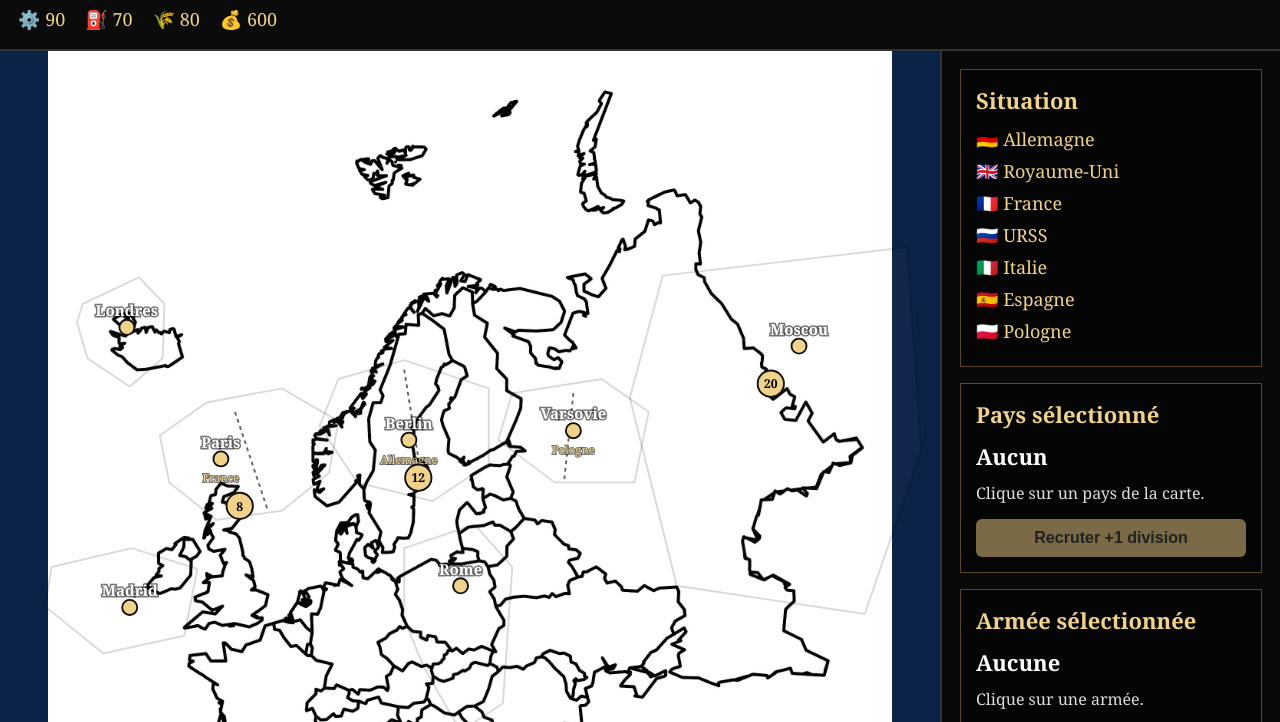
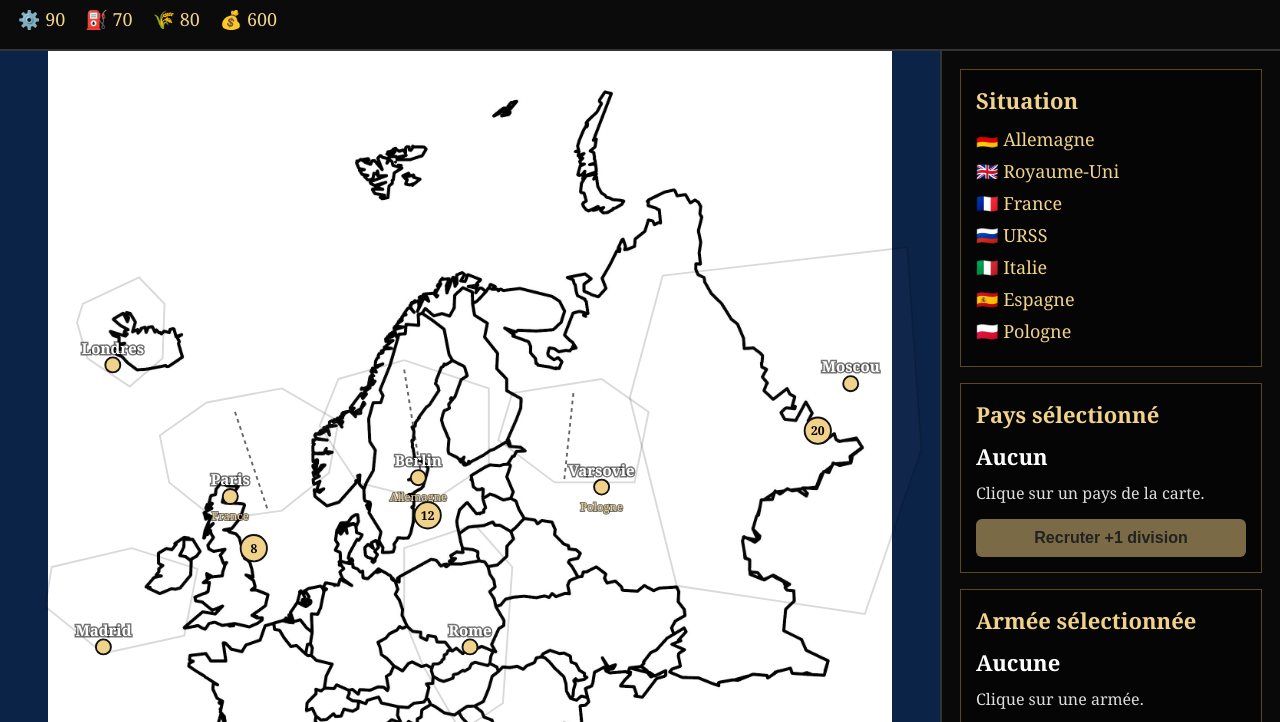
Before and after one commit to naidenliam-code/strategy-game, a website: page index.html in a window 1280 px wide. Shown: the part 78-800 px from the top of the page. Drawn offline with Linux system fonts and the light colour scheme.

Commit message:
Update index.html

```diff
--- a/index.html
+++ b/index.html
@@ -361,37 +361,37 @@
         <line class="province" x1="430" y1="240" x2="450" y2="365" />
         <line class="province" x1="610" y1="265" x2="600" y2="360" />
 
-        <!-- CAPITALES -->
-        <circle class="city" cx="135" cy="195" r="8" />
-        <circle class="city" cx="235" cy="335" r="8" />
-        <circle class="city" cx="138" cy="493" r="8" />
-        <circle class="city" cx="435" cy="315" r="8" />
-        <circle class="city" cx="490" cy="470" r="8" />
-        <circle class="city" cx="610" cy="305" r="8" />
-        <circle class="city" cx="850" cy="215" r="8" />
+        <!-- CAPITALES MIEUX REPLACÉES -->
+        <circle class="city" cx="120" cy="235" r="8" />
+        <circle class="city" cx="245" cy="375" r="8" />
+        <circle class="city" cx="110" cy="535" r="8" />
+        <circle class="city" cx="445" cy="355" r="8" />
+        <circle class="city" cx="500" cy="535" r="8" />
+        <circle class="city" cx="640" cy="365" r="8" />
+        <circle class="city" cx="905" cy="255" r="8" />
 
         <!-- NOMS CLIQUABLES -->
-        <text class="label" x="135" y="183" data-country="uk">Londres</text>
-        <text class="label" x="235" y="323" data-country="france">Paris</text>
-        <text class="label" x="138" y="481" data-country="spain">Madrid</text>
-        <text class="label" x="435" y="303" data-country="germany">Berlin</text>
-        <text class="label" x="490" y="458" data-country="italy">Rome</text>
-        <text class="label" x="610" y="293" data-country="poland">Varsovie</text>
-        <text class="label" x="850" y="203" data-country="ussr">Moscou</text>
+        <text class="label" x="120" y="223" data-country="uk">Londres</text>
+        <text class="label" x="245" y="363" data-country="france">Paris</text>
+        <text class="label" x="110" y="523" data-country="spain">Madrid</text>
+        <text class="label" x="445" y="343" data-country="germany">Berlin</text>
+        <text class="label" x="500" y="523" data-country="italy">Rome</text>
+        <text class="label" x="640" y="353" data-country="poland">Varsovie</text>
+        <text class="label" x="905" y="243" data-country="ussr">Moscou</text>
 
-        <text class="small-label" x="435" y="340">Allemagne</text>
-        <text class="small-label" x="235" y="360">France</text>
-        <text class="small-label" x="610" y="330">Pologne</text>
+        <text class="small-label" x="445" y="380">Allemagne</text>
+        <text class="small-label" x="245" y="400">France</text>
+        <text class="small-label" x="640" y="390">Pologne</text>
 
-        <!-- ARMÉES -->
-        <circle id="army-germany" class="army" cx="445" cy="355" r="14" />
-        <text id="army-label-germany" class="army-label" x="445" y="360">12</text>
+        <!-- ARMÉES MIEUX REPLACÉES -->
+        <circle id="army-germany" class="army" cx="455" cy="395" r="14" />
+        <text id="army-label-germany" class="army-label" x="455" y="400">12</text>
 
-        <circle id="army-france" class="army" cx="255" cy="385" r="14" />
-        <text id="army-label-france" class="army-label" x="255" y="390">8</text>
+        <circle id="army-france" class="army" cx="270" cy="430" r="14" />
+        <text id="army-label-france" class="army-label" x="270" y="435">8</text>
 
-        <circle id="army-ussr" class="army" cx="820" cy="255" r="14" />
-        <text id="army-label-ussr" class="army-label" x="820" y="260">20</text>
+        <circle id="army-ussr" class="army" cx="870" cy="305" r="14" />
+        <text id="army-label-ussr" class="army-label" x="870" y="310">20</text>
       </svg>
     </div>
 
```
